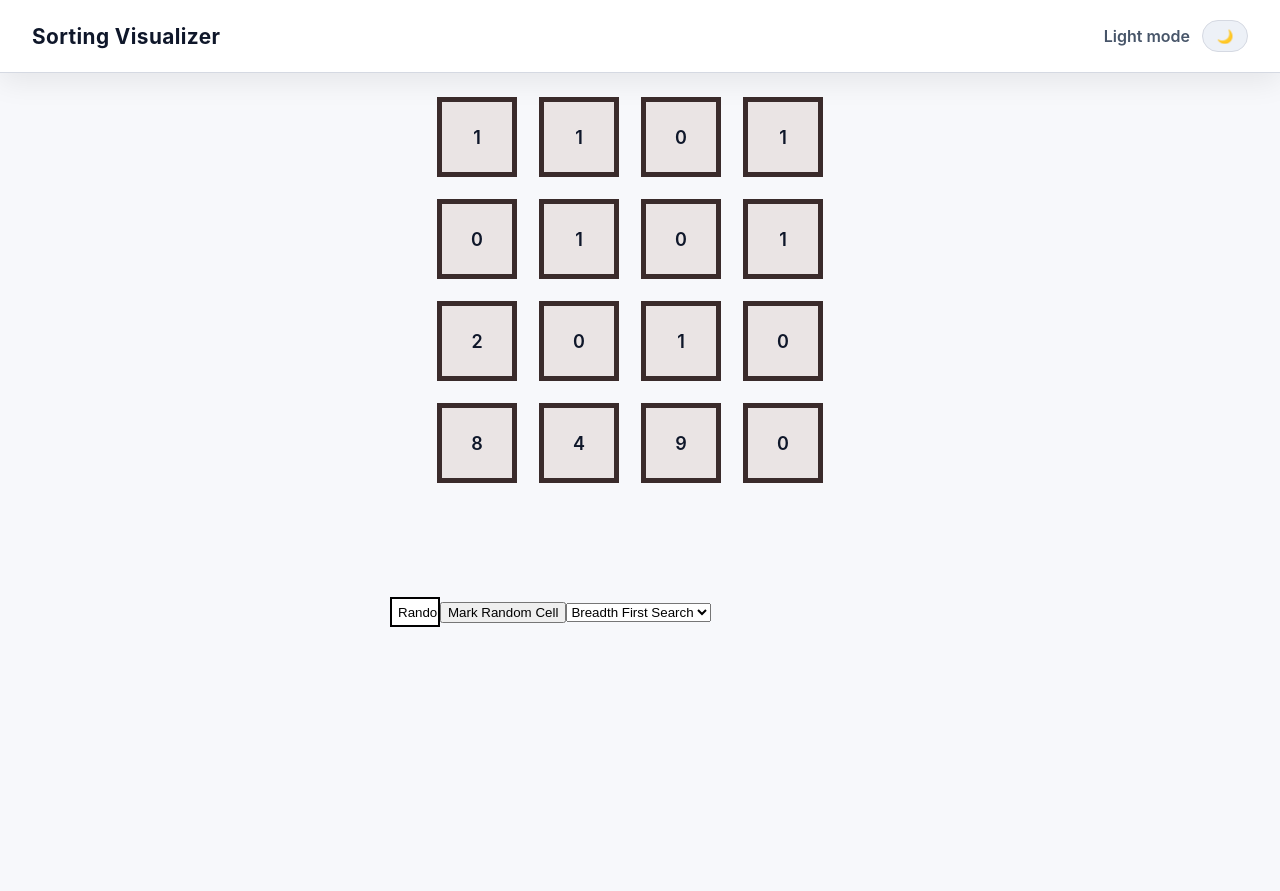
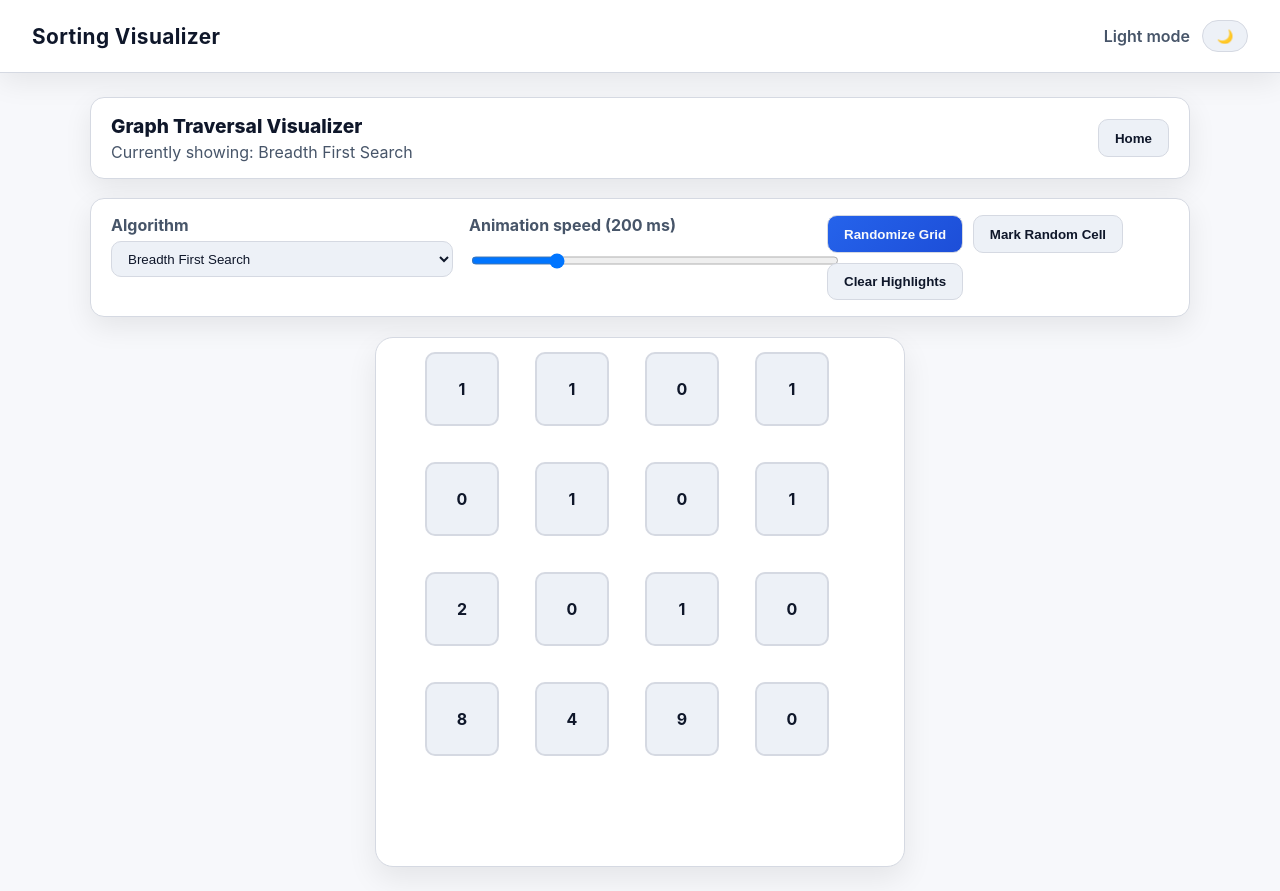
Before and after one commit to KartikHegde64bit/SortingVisualizer, a React (Create React App) app: page /graphAlgorithms in a window 1280 px wide. Before the commit the page ends 800 px from the top, so only its background shows below. Built offline with nearby package versions, Linux system fonts and the light colour scheme.

Commit message:
refactor: enhance BFS and DFS algorithms with customizable delay and improve UxBoard styling for better user interaction

```diff
--- a/src/algorithms/graph/bfs.js
+++ b/src/algorithms/graph/bfs.js
@@ -35,7 +35,7 @@ export const breadthFirstSearch = (adjacenyMatrix, startNode) => {
  * @returns
  */
 
-export const breadthFirstSearchFor2DGrid = async (grid, startRow, startCol, callBackFunction) => {
+export const breadthFirstSearchFor2DGrid = async (grid, startRow, startCol, callBackFunction, delay = 200) => {
     // Grid dimensions
     const rows = grid.length;
     const cols = grid[0].length;
@@ -79,7 +79,7 @@ export const breadthFirstSearchFor2DGrid = async (grid, startRow, startCol, call
                         callBackFunction.call(undefined, newRow, newCol);
                         visited.add(`${newRow},${newCol}`);
                 }
-                await new Promise(resolve => setTimeout(resolve, 200));
+                await new Promise(resolve => setTimeout(resolve, delay));
             // }, 500)
         }
     }
--- a/src/components/UxBoard/UxBoard.css
+++ b/src/components/UxBoard/UxBoard.css
@@ -1,21 +1,131 @@
+.uxboard-wrapper {
+    width: 100%;
+    max-width: 1100px;
+    display: flex;
+    flex-direction: column;
+    gap: 1.2rem;
+}
+
+.uxboard-header {
+    display: flex;
+    justify-content: space-between;
+    align-items: center;
+    background: var(--surface);
+    border: 1px solid var(--border);
+    border-radius: 14px;
+    padding: 1rem 1.25rem;
+    box-shadow: 0 10px 28px rgba(0,0,0,0.08);
+}
+
+.uxboard-title {
+    font-size: 1.2rem;
+    font-weight: 800;
+}
+
+.uxboard-subtitle {
+    color: var(--text-secondary);
+    margin-top: 0.25rem;
+}
+
+.home-button {
+    border: 1px solid var(--border);
+    background: var(--surface-muted);
+    color: var(--text-primary);
+    padding: 0.65rem 1rem;
+    border-radius: 10px;
+    font-weight: 700;
+    cursor: pointer;
+}
+
+.uxboard-controls {
+    display: grid;
+    grid-template-columns: repeat(auto-fit, minmax(240px, 1fr));
+    gap: 1rem;
+    background: var(--surface);
+    border: 1px solid var(--border);
+    border-radius: 14px;
+    padding: 1rem 1.25rem;
+    box-shadow: 0 10px 28px rgba(0,0,0,0.08);
+}
+
+.control-group {
+    display: flex;
+    flex-direction: column;
+    gap: 0.35rem;
+}
+
+.control-group label {
+    font-weight: 700;
+    color: var(--text-secondary);
+}
+
+.control-group select,
+.control-group input[type='range'] {
+    width: 100%;
+    padding: 0.55rem 0.75rem;
+    border: 1px solid var(--border);
+    border-radius: 10px;
+    background: var(--surface-muted);
+    color: var(--text-primary);
+}
+
+.control-actions {
+    display: flex;
+    gap: 0.6rem;
+    flex-wrap: wrap;
+    align-items: center;
+}
+
+.control-actions .primary,
+.control-actions .secondary {
+    border-radius: 10px;
+    padding: 0.65rem 1rem;
+    border: 1px solid var(--border);
+    cursor: pointer;
+    font-weight: 700;
+    transition: transform 0.1s ease, box-shadow 0.2s ease;
+}
+
+.control-actions .primary {
+    background: linear-gradient(135deg, var(--accent), var(--accent-strong));
+    color: #f8fafc;
+}
+
+.control-actions .secondary {
+    background: var(--surface-muted);
+    color: var(--text-primary);
+}
+
+.control-actions button:hover {
+    transform: translateY(-1px);
+    box-shadow: 0 10px 22px rgba(0,0,0,0.12);
+}
+
+.uxboard-grid-container{
+    display: flex;
+    justify-content: center;
+}
+
 .uxboard-grid {
     display: grid;
     justify-content: center;
     width: 500px;
     height: 500px;
-    grid-template-columns: repeat(var(--cols), 100px); /* Use the columns variable */
-    grid-template-rows: repeat(var(--rows), 100px); /* Use the rows variable */
-    gap: 2px;
+    grid-template-columns: repeat(var(--cols), 100px);
+    grid-template-rows: repeat(var(--rows), 100px);
+    gap: 10px;
+    padding: 14px;
+    background: var(--surface);
+    border: 1px solid var(--border);
+    border-radius: 18px;
+    box-shadow: 0 12px 30px rgba(0,0,0,0.08);
 }
 
-.uxboard-grid-container{
-    align-items: center;
-    justify-content: center;
+@media (max-width: 700px) {
+    .uxboard-grid {
+        width: 100%;
+        height: auto;
+        grid-template-columns: repeat(var(--cols), minmax(60px, 1fr));
+        grid-template-rows: repeat(var(--rows), 60px);
+    }
 }
-
-.run-button{
-    border: 2px solid black;
-    background-color: white;
-    width: 50px;
-    height: 30px;
-}
--- a/src/components/UxBoard/UxBoard.jsx
+++ b/src/components/UxBoard/UxBoard.jsx
@@ -1,10 +1,12 @@
-import React, { useState } from 'react';
+import React, { useMemo, useState } from 'react';
 import './UxBoard.css';
 import UxCell from '../UxCell/UxCell';
-import {breadthFirstSearchFor2DGrid} from 'D:/Programming/Projects/sortingviz/src/algorithms/graph/bfs.js';
+import { breadthFirstSearchFor2DGrid } from '../../algorithms/graph/bfs';
 import { depthFirstSearchFor2DGrid } from '../../algorithms/graph/dfs';
+import { useNavigate } from 'react-router-dom';
 
 const UxBoard = ({ inpRowLen = 4, inpColLen = 4 }) => {
+    const navigate = useNavigate();
     const [inputMatrix, setInputMatrix] = useState([
         [1, 1, 0, 1],
         [0, 1, 0, 1],
@@ -19,6 +21,9 @@ const UxBoard = ({ inpRowLen = 4, inpColLen = 4 }) => {
         new Array(rows).fill(0).map(() => new Array(cols).fill(0))
     );
 
+    const [speed, setSpeed] = useState(200);
+    const delay = useMemo(() => speed, [speed]);
+
     //setHighlightedCell(new Array(rows).fill(0).map(() => new Array(cols).fill(0)))
 
     const highlightCell = (row, col) => {
@@ -28,14 +33,11 @@ const UxBoard = ({ inpRowLen = 4, inpColLen = 4 }) => {
     };
 
     const randomiseMatrixValues = () => {
-        console.log("it's running");
         const testMatrix = generateRandomMatrix(inputMatrix.length, inputMatrix[0].length);
 
         let newMatrix = JSON.parse(JSON.stringify(inputMatrix)); // Clone the current state
 
         // Update cells with a delay
-        let delay = 200; // 200 ms interval
-
         for (let i = 0; i < rows; i++) {
             for (let j = 0; j < cols; j++) {
                 setTimeout(() => {
@@ -61,19 +63,16 @@ const UxBoard = ({ inpRowLen = 4, inpColLen = 4 }) => {
     const markRandomCell = () => {
         const randomRow = Math.floor(Math.random() * rows);
         const randomCol = Math.floor(Math.random() * cols);
-        //setHighlightedCell({ rowIndex: randomRow, colIndex: randomCol });
         highlightCell(randomRow, randomCol);
-
     }
 
     const initiateAlgorithmOnGrid = (algorithm) => {
         switch(algorithm) {
             case "Breadth First Search":
-                breadthFirstSearchFor2DGrid(inputMatrix, 0, 0, highlightCell); // since this is not a class based react component,
-            break;                                                               // component scope need not be passed separately with the
-                                                                               // callback function
+                breadthFirstSearchFor2DGrid(inputMatrix, 0, 0, highlightCell, delay);
+                break;
             case "Depth First Search":
-                depthFirstSearchFor2DGrid(inputMatrix, 0, 0, highlightCell);
+                depthFirstSearchFor2DGrid(inputMatrix, 0, 0, highlightCell, delay);
                 break;
         }
 
@@ -98,6 +97,44 @@ const UxBoard = ({ inpRowLen = 4, inpColLen = 4 }) => {
     }
 
     return (
+        <div className='uxboard-wrapper'>
+            <div className='uxboard-header'>
+                <div>
+                    <div className='uxboard-title'>Graph Traversal Visualizer</div>
+                    <div className='uxboard-subtitle'>Currently showing: {selectedOption}</div>
+                </div>
+                <button className='home-button' onClick={() => navigate('/')}>Home</button>
+            </div>
+
+            <div className='uxboard-controls'>
+                <div className='control-group'>
+                    <label>Algorithm</label>
+                    <select value={selectedOption} onChange={handleOptionChange}>
+                        {options.map((option) => (
+                            <option key={option} value={option}>
+                                {option}
+                            </option>
+                        ))}
+                    </select>
+                </div>
+                <div className='control-group'>
+                    <label>Animation speed ({delay} ms)</label>
+                    <input
+                        type='range'
+                        min='50'
+                        max='800'
+                        step='50'
+                        value={speed}
+                        onChange={(e) => setSpeed(parseInt(e.target.value, 10))}
+                    />
+                </div>
+                <div className='control-actions'>
+                    <button className='primary' onClick={randomiseMatrixValues}>Randomize Grid</button>
+                    <button className='secondary' onClick={markRandomCell}>Mark Random Cell</button>
+                    <button className='secondary' onClick={() => clearGrid()}>Clear Highlights</button>
+                </div>
+            </div>
+
             <div className='uxboard-grid-container'>
                 <div className="uxboard-grid" style={{ "--rows": rows, "--cols": cols }}>
                     {inputMatrix.map((row, rowIndex) =>
@@ -106,16 +143,7 @@ const UxBoard = ({ inpRowLen = 4, inpColLen = 4 }) => {
                         ))
                     )}
                 </div>
-            <button className='run-button' onClick={randomiseMatrixValues}>Randomise</button>
-
-            <button className='mark-button' onClick={markRandomCell}>Mark Random Cell</button>
-            <select value={selectedOption} onChange={handleOptionChange}>
-                {options.map((option) => (
-                    <option key={option} value={option}>
-                    {option}
-                    </option>
-                ))}
-            </select>
+            </div>
         </div>
     );
 };
--- a/src/components/UxCell/UxCell.css
+++ b/src/components/UxCell/UxCell.css
@@ -1,30 +1,38 @@
 .uxcell {
-    background-color: #eae4e4;
-    border: 5px solid #3a2b2b;
     position: relative;
     width: 70px;
     height: 70px;
     align-items: center;
     display: flex;
     justify-content: center;
+    border-radius: 10px;
+    transition: transform 0.1s ease, box-shadow 0.2s ease;
+}
+
+.uxcell:hover {
+    transform: translateY(-2px);
+    box-shadow: 0 12px 24px rgba(0,0,0,0.12);
 }
 
 .matrix-index {
-    display: none; /* Hide by default */
-    position: absolute; /* Position it absolutely */
-    top: 0;
-    right: 0;
-    background: rgba(0, 0, 0, 0.7); /* Optional: background color */
-    color: white; /* Optional: text color */
-    /* padding: 5px;  */
-    border-radius: 3px; /* Optional: rounded corners */
+    display: none;
+    position: absolute;
+    top: 6px;
+    right: 6px;
+    background: rgba(0, 0, 0, 0.6);
+    color: #f8fafc;
+    padding: 2px 6px;
+    border-radius: 6px;
+    font-size: 0.7rem;
+    pointer-events: none;
 }
 
 .uxcell:hover .matrix-index {
-    display: block; /* Show on hover */
+    display: block;
 }
 
 .cell-value{
-    font-size: large;
-    font-weight: 600;
+    font-size: 1rem;
+    font-weight: 700;
+    color: var(--text-primary);
 }
--- a/src/components/UxCell/UxCell.jsx
+++ b/src/components/UxCell/UxCell.jsx
@@ -1,19 +1,11 @@
 import React from 'react'
 import './UxCell.css'
 const UxCell = (props) => {
-	let rowIndex = props.rowIndex;
-	let colIndex = props.colIndex;
-	let cellValue = props.cellValue;
-	let isHighlighted = props.isHighlighted;
-	let cellStyle = {
-		backgroundColor: isHighlighted ? "red": "#eae4e4",
-		border: '5px solid #3a2b2b',
-		position: 'relative',
-		width: '70px',
-		height: '70px',
-		alignItems: 'center',
-		display: 'flex',
-		justifyContent: 'center'
+	const { rowIndex, colIndex, cellValue, isHighlighted } = props;
+	const cellStyle = {
+		backgroundColor: isHighlighted ? 'var(--accent)' : 'var(--surface-muted)',
+		border: '2px solid var(--border)',
+		color: 'var(--text-primary)',
 	};
 
 	return (
```
Also changed, not shown: src/algorithms/graph/dfs.js (+6 -5 lines). Lines whose indentation alone changed are shown as unchanged.
